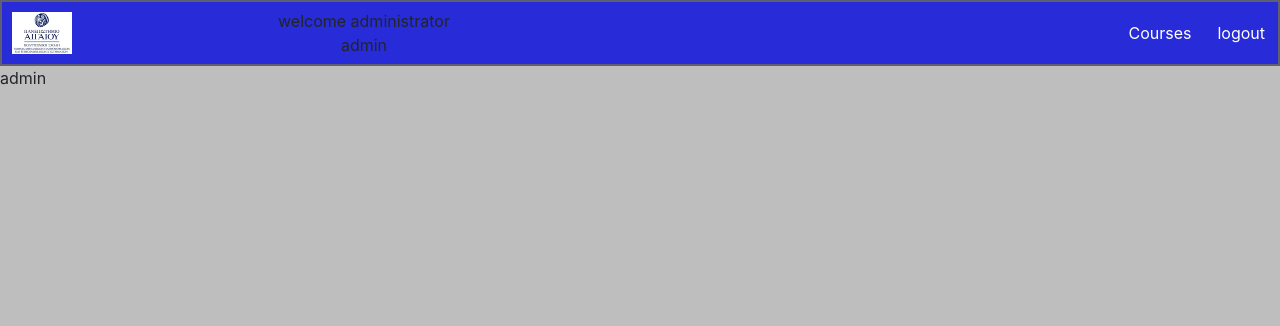
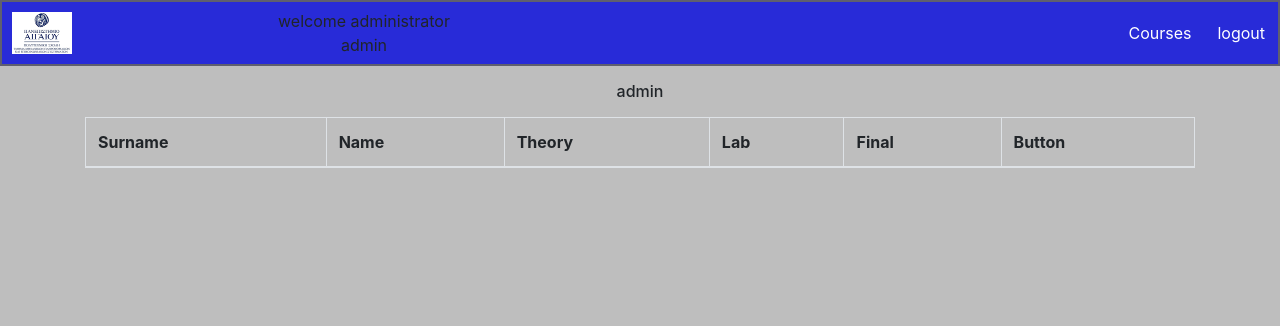
Before and after one commit to passingTrance19108/InternetProgeammingAssignment, a PHP site: page /grade.php?name=admin in a window 1280 px wide. Shown: the top 326 px of the page. Run offline with PHP 8.4, Linux system fonts and the light colour scheme; a user stored in the database is signed in; data comes from the database, SQL or seed files in the repository; data that the repository does not hold is empty.

Commit message:
beutified grade.php

```diff
--- a/grade.php
+++ b/grade.php
@@ -1,11 +1,24 @@
 <?php
 include 'Components/header.php'
 ?>
+<div class="container">
 
     <?php
-echo $_GET['name'] . "<br>";
+    echo "<p><h6 class='text-center'>". $_GET['name'] ."</h6></p>";
     include('teacher.php');
     $result = getAllStatements($_GET['lecid']);
+    ?>
+    <table class="table table-bordered">
+        <thead>
+            <th>Surname</th>
+            <th>Name</th>
+            <th>Theory</th>
+            <th>Lab</th>
+            <th>Final</th>
+            <th>Button</th>
+        </thead>
+        <tbody>
+            <?php
             while($row = mysqli_fetch_array($result, MYSQLI_ASSOC))
             {
                 $surname = $row['stusurname'];
@@ -16,11 +29,26 @@ while($row = mysqli_fetch_array($result, MYSQLI_ASSOC))
                 $staid = $row['staid'];
 
                 echo "<form method='post' action='make_grade.php'>";
-    echo $surname . " " . $name . " theory:<input type='text' name='theory' value='" . $theory . "'> lab:<input type='text' name='lab' value='". $lab . "';> final grade:<input type='text' name='grade' value='" . $grade . "'><input type='hidden' name='staid' value='" . $staid . "'><input type='hidden' name='lecid' value='" . $_GET['lecid'] . "'><input type='hidden' name='subname' value='" . $_GET['name'] . "'><input type='submit' value='Βαθμολόγησε'><br>";
+
+                echo "<td>". $surname . "</td> " ;
+                echo "<td>". $name . "</td> " ;
+                echo "<td><input type='text' name='theory' value='" . $theory . "'></td>";
+                echo "<td><input type='text' name='lab' value='". $lab . "'></td>";
+                echo "<td><input type='text' name='grade' value='" . $grade . "'></td>";
+
+                echo "<input type='hidden' name='staid' value='" . $staid . "'>";
+                echo "<input type='hidden' name='lecid' value='" . $_GET['lecid'] . "'>";
+                echo "<input type='hidden' name='subname' value='" . $_GET['name'] . "'>";
+                echo "<td><input type='submit' value='Βαθμολόγησε'><br></td>";
+
                 echo "</form>";
             }
+            // We can have the final grade be automatically filled from the previous 2
+            //using the grading data from the database
             ?>
-
+        </tbody>
+    </table>
+</div>
 </body>
 </div>
 </html>
```
Lines whose indentation alone changed are shown as unchanged.
